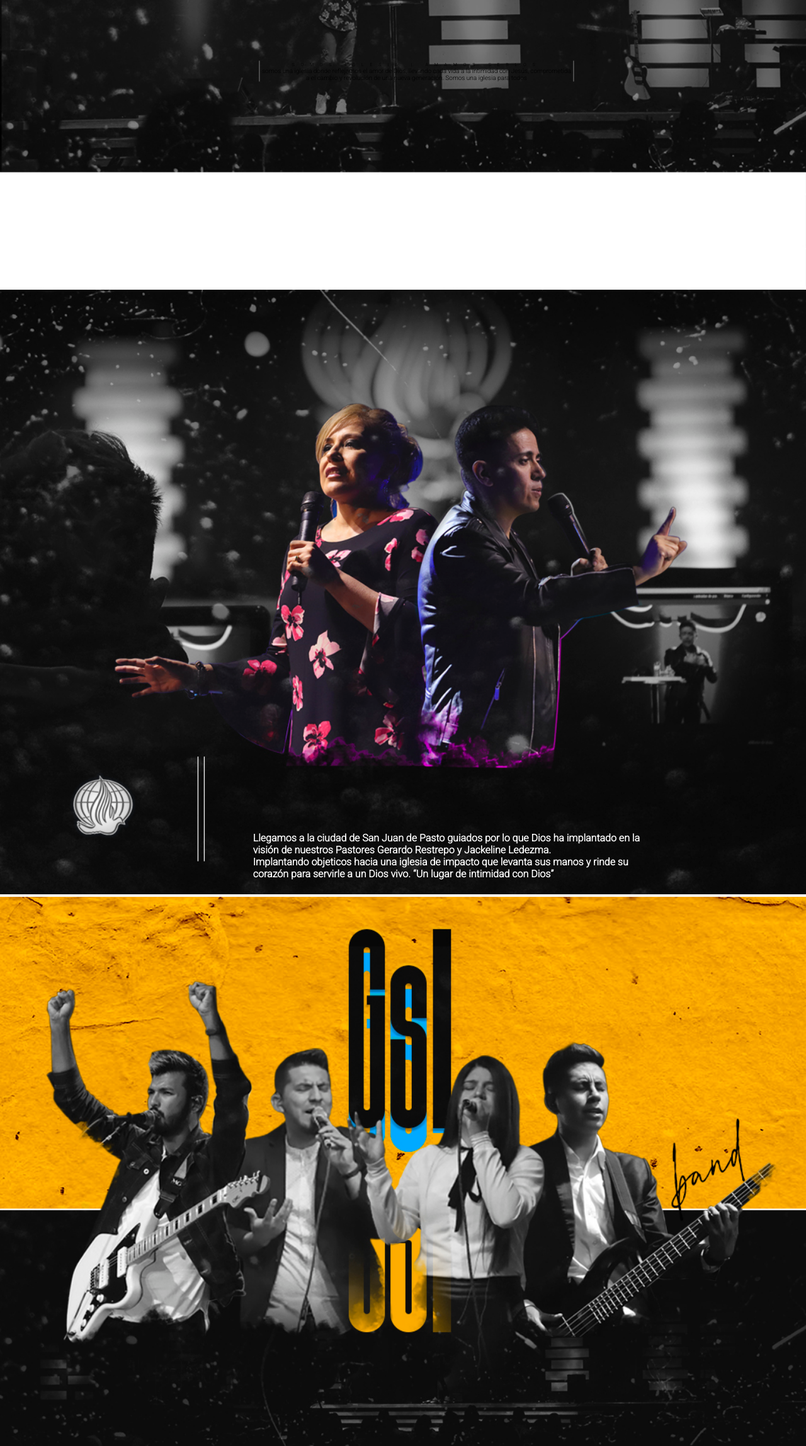
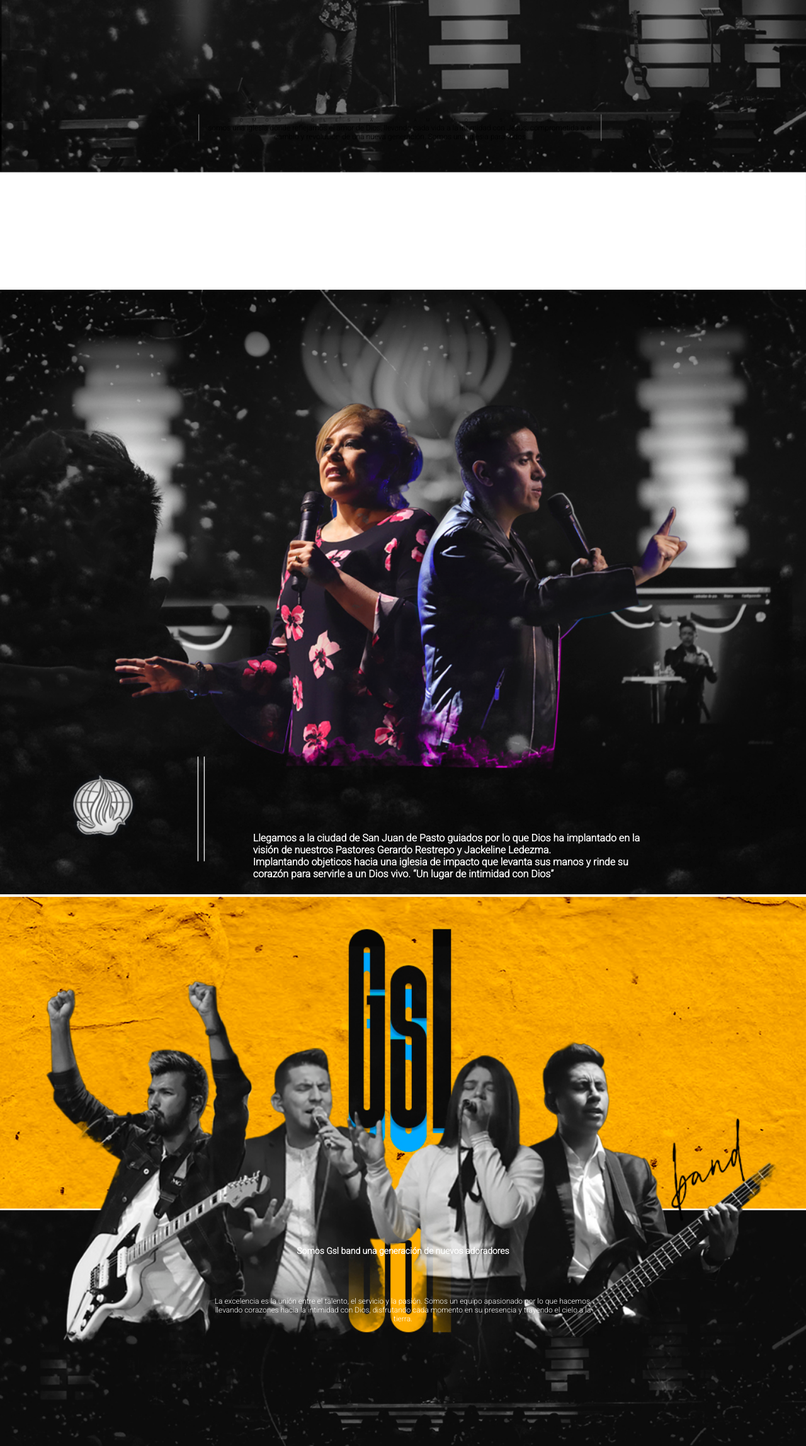
Before and after one commit to RicardoRblog/soykeny, a plain HTML site: page index.html in a window 1280 px wide. Shown: the part 504-2800 px from the top of the page at 63% size. Drawn offline with Linux system fonts and the light colour scheme.

Commit message:
Add files via upload

```diff
--- a/CSS/Banner.css
+++ b/CSS/Banner.css
@@ -52,7 +52,7 @@
     text-transform: uppercase;
     letter-spacing: 4.8px;
     text-align: center;
-    transform: translateX(-0%) translateY(400%);
+    transform: translateX(-0%) translateY(40%);
 }
 
 
@@ -67,7 +67,7 @@
     top: 0%;
     left: 0%;
     text-align:center;
-    transform: translateX(-27%) translateY(420%);
+    transform: translateX(-27%) translateY(550%);
     border-left: 1px solid grey;
     border-right: 1px solid grey;
 
@@ -75,7 +75,12 @@
 
 
 
-@media (min-width:560px) {
+
+
+
+
+
+@media (min-width:720px) {
     #banner h2{
     font-size: 35PX;
     letter-spacing: 6.6px;
@@ -100,14 +105,15 @@
 
 #banner .contenedor-banner p1{
     height: auto;
-    width: 500px;
-    font-size: 10px;
+    width: 640px;
+
+    font-size: 12px;
     color: black;
     position: absolute;
     top: 0%;
     left: 0%;
     text-align:center;
-    transform: translateX(-23%) translateY(480%);
+    transform: translateX(-33%) translateY(580%);
     border-left: 1px solid grey;
     border-right: 1px solid grey;
 
@@ -119,7 +125,7 @@
     padding: 15px;
     font-size: 7PX;
     text-transform: uppercase;
-    letter-spacing: 9.8px;
+    letter-spacing: 15px;
     text-align: center;
     transform: translateX(-0%) translateY(400%);
 
--- a/CSS/Estilos.css
+++ b/CSS/Estilos.css
@@ -2,6 +2,7 @@
 @import url(Menu.css);
 @import url(Banner.css);
 @import url(Nosotros.css);
+@import url(gsl.css);
 
 * {
 
--- a/CSS/Menu.css
+++ b/CSS/Menu.css
@@ -49,13 +49,13 @@ header label{
 }
 
 
-@media (min-width:700px){
+@media (min-width:720px){
 
     .menu {
         position: static;
         width: auto;
         height: auto;
-        transform: translateY(0%);
+        transform: translatex(-70%);
         float:right;
         display: flex;
         background-color: white;
--- a/CSS/Nosotros.css
+++ b/CSS/Nosotros.css
@@ -18,7 +18,7 @@
     top: 50%;
     left: 50%;
     text-align:left;
-    transform: translateX(-40%) translateY(80%);
+    transform: translateX(-50%) translateY(122%);
     padding: 5px;
 
 }
@@ -31,15 +31,16 @@
 }
 
 
-@media (min-width:560px){
+@media (min-width:720px){
     #Nosotros .contenedor-nosotros {
     height: auto;
-    width: 380px;
+    width: 500px;
+
     position: absolute;
     top: 50%;
     left: 50%;
     text-align:left;
-    transform: translateX(-35%) translateY(35%);
+    transform: translateX(-35%) translateY(105%);
 
 }
 
--- /dev/null
+++ b/CSS/gsl.css
@@ -0,0 +1,84 @@
+#gsl {
+    margin-top: 0;
+    position: relative;
+
+}
+
+
+#gsl img {
+    width: 100%;
+    height: 100%
+
+}
+
+#gsl .contenedor-gsl {
+    position: absolute;
+    top: 50%;
+    left: 50%;
+    color: white;
+    transform: translateX(-50%) translateY(-80%);
+
+}
+
+
+
+
+#gsl h3{
+    font-size: 8PX;
+    transform: translateX(-0%) translateY(450%);
+    text-align: center;
+
+}
+
+
+
+#gsl p{
+    width: 350px;
+    font-size: 8PX;
+    text-align: center;
+    transform: translateX(0%) translateY(375%);
+}
+
+
+#gsl p3 {
+    width: 400px;
+    border: 5px;
+    font-size: 4px;
+    letter-spacing: 8.1px;
+    text-align: center;
+    transform: translateX(-100%) translateY(80%);
+}
+
+
+
+
+
+
+
+
+@media (min-width:720px) {
+
+#gsl h3{
+    font-size: 14PX;
+    transform: translateX(-0%) translateY(480%);
+    text-align: center;
+
+}
+
+
+
+#gsl p{
+    width: 600px;
+    font-size: 12PX;
+    text-align: center;
+    transform: translateX(0%) translateY(475%);
+}
+
+
+#gsl p3 {
+    width: 600px;
+    font-size: 7px;
+    letter-spacing: 16.1px;
+    text-align: center;
+    transform: translateX(-100%) translateY(10%);
+}
```
